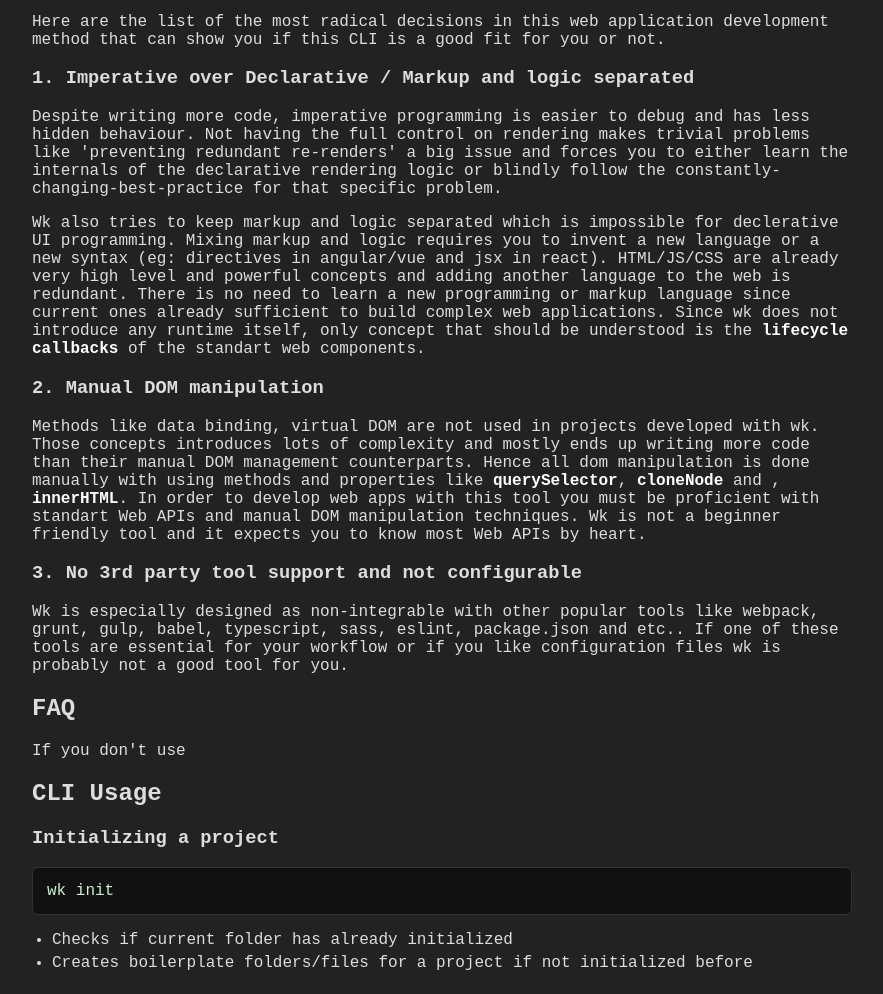
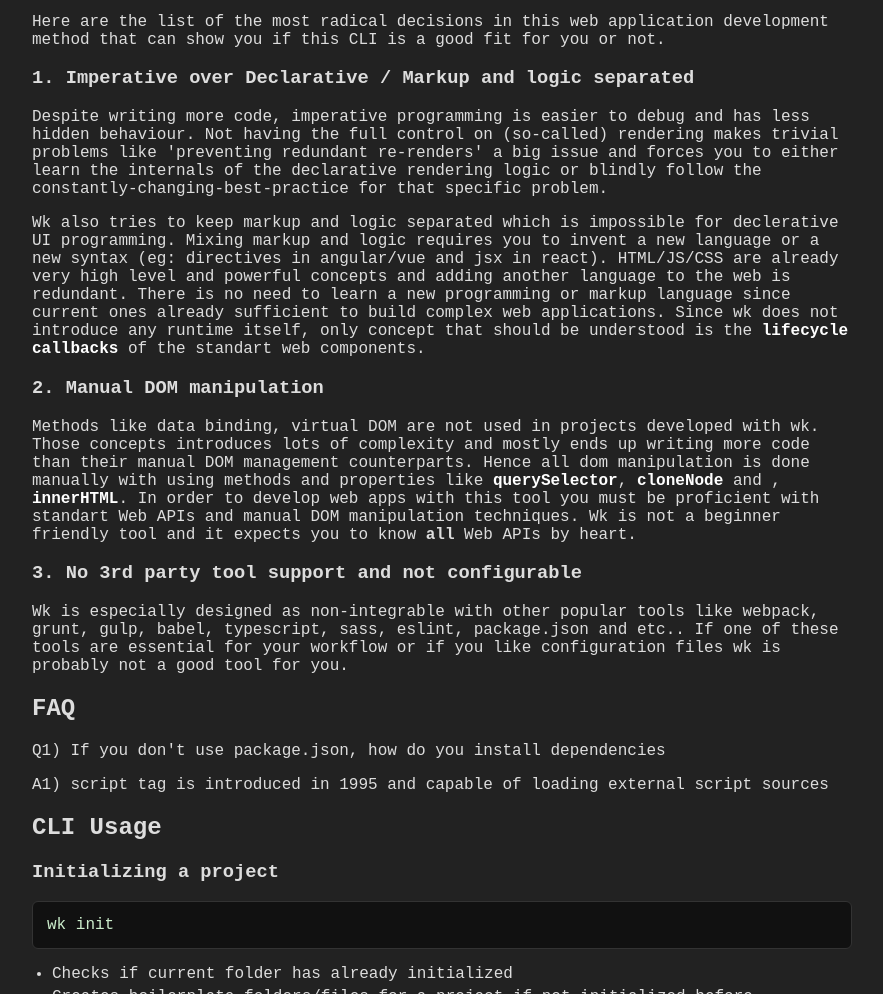
Before and after one commit to alperr/wk, a website: page index.html in a window 1280 px wide. Shown: the part 1187-2181 px from the top of the page, without its empty margins (198-1081 px from the left). Drawn offline with Linux system fonts and the light colour scheme.

Commit message:
website update

```diff
--- a/index.html
+++ b/index.html
@@ -156,7 +156,7 @@
 <h3>1. Imperative over Declarative / Markup and logic separated </h3>
 <p>
 Despite writing more code, imperative programming is easier to debug and has less
-hidden behaviour. Not having the full control on rendering makes trivial problems
+hidden behaviour. Not having the full control on (so-called) rendering makes trivial problems
 like 'preventing redundant re-renders' a big issue and forces you to either
 learn the internals of the declarative rendering logic
 or blindly follow the constantly-changing-best-practice for that specific problem.
@@ -180,17 +180,6 @@
 
 </p>
 
-<!--easily takes away the convenience of writing less code
-
-
-
-Advanta
-selecting a node from markup and updating its value
-In order to reduce the repeating patterns
-For the sake of writing less but obscure
-Mixing markup and logic requires you to invent a new language or a new syntax
-(eg: directives in angular/vue and jsx in react). Which results  effort to
--->
 <h3>2. Manual DOM manipulation</h3>
 <p>
 Methods like data binding, virtual DOM are not used in projects developed with wk.
@@ -204,7 +193,7 @@
 
 In order to develop web apps with this tool you must be proficient with standart
 Web APIs and manual DOM manipulation techniques. Wk is not a beginner friendly tool and
-it expects you to know most Web APIs by heart.
+it expects you to know <b>all</b> Web APIs by heart.
 
 </p>
 
@@ -218,7 +207,8 @@
 
 
 <h2>FAQ</h2>
-If you don't use
+<p>Q1) If you don't use package.json, how do you install dependencies</p>
+<p>A1) script tag is introduced in 1995 and capable of loading external script sources</p>
 
 <!-- As of 2021 any github contains tens of configuration files -->
 
```
